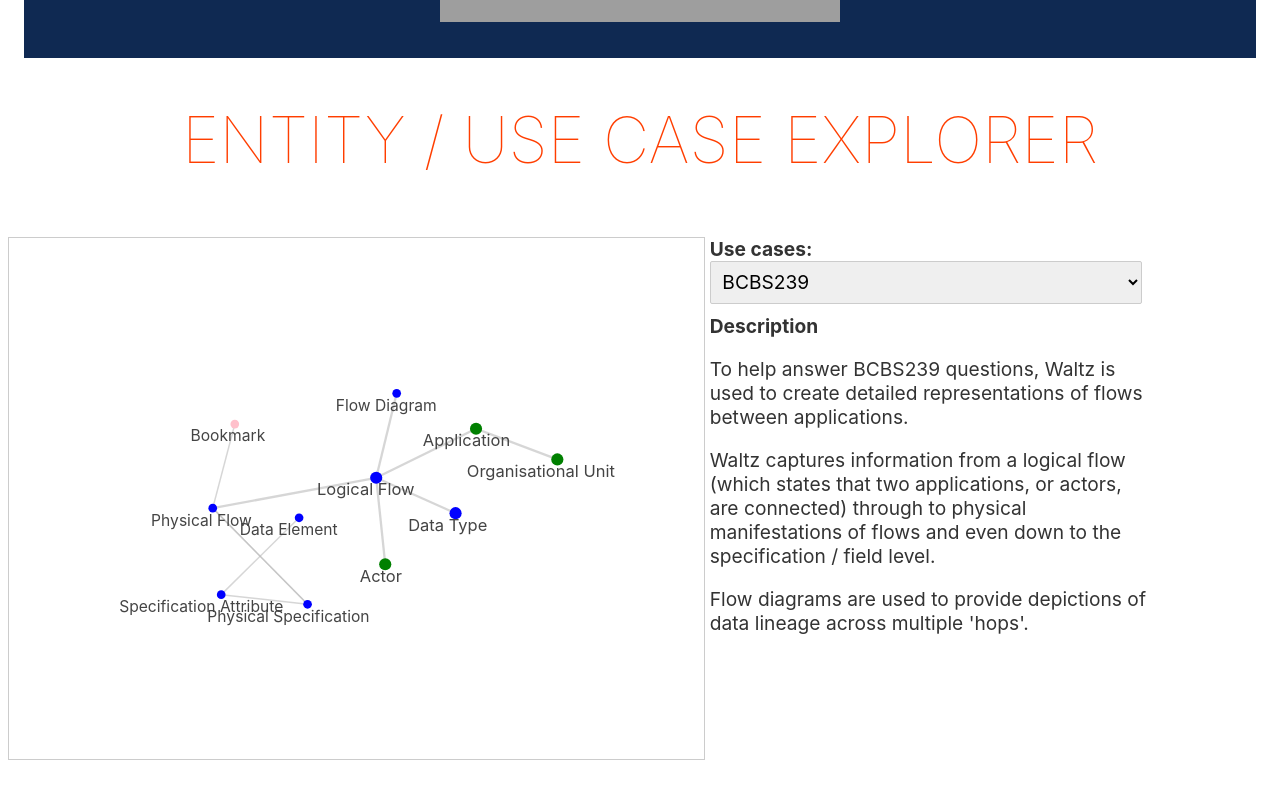
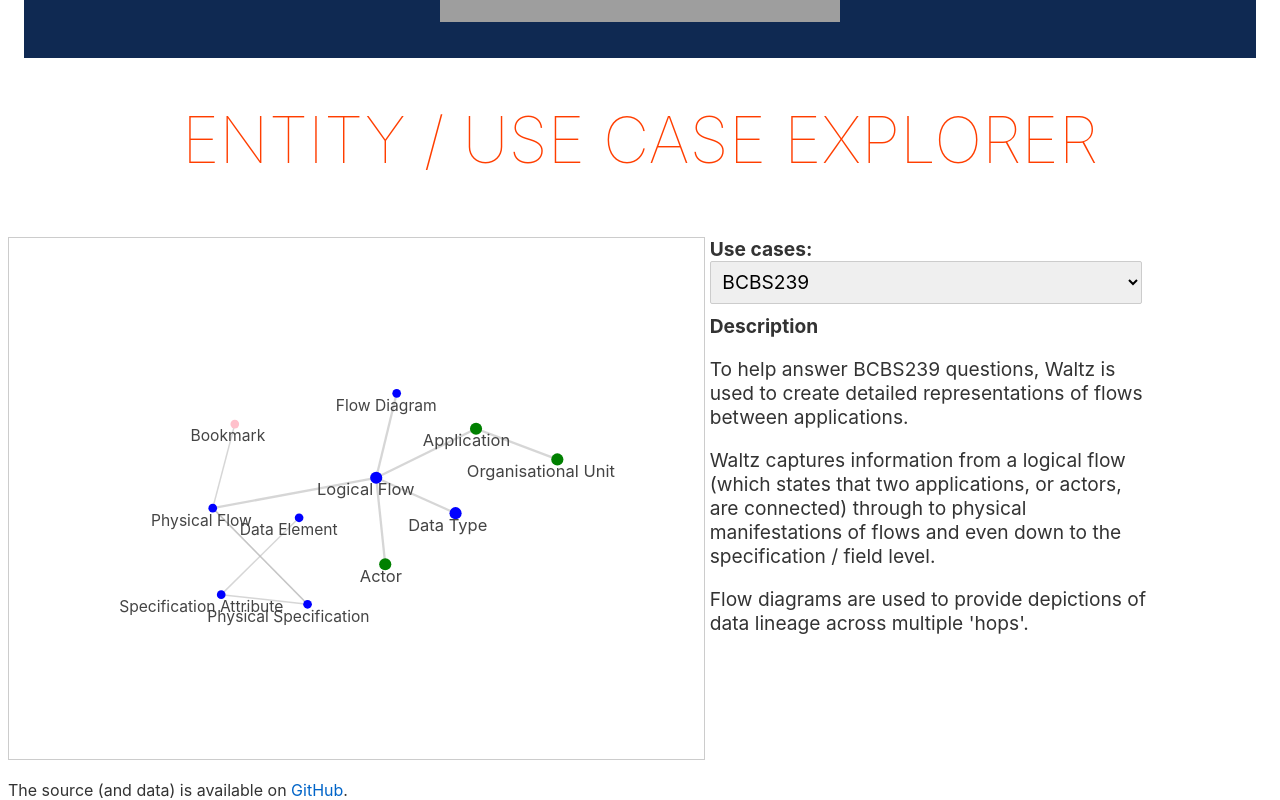
Before and after one commit to davidwatkins73/waltz-entity-rels, a Svelte app: page / in a window 1280 px wide. Shown: the part 334-1134 px from the top of the page. Before the commit the page ends 1098 px from the top, so only its background shows below. Built offline with nearby package versions, Linux system fonts and the light colour scheme; grey boxes are pictures that could not be loaded.

Commit message:
- updated project readme

```diff
--- a/src/App.svelte
+++ b/src/App.svelte
@@ -12,6 +12,11 @@
 </main>
 
 <EntityRelations/>
+
+
+<p>
+	The source (and data) is available on <a href="https://github.com/davidwatkins73/waltz-entity-rels">GitHub</a>.
+</p>
 
 <style>
 	main {
```
Also changed, not shown: 1 other file (tests, documents, lock files or other folders).
